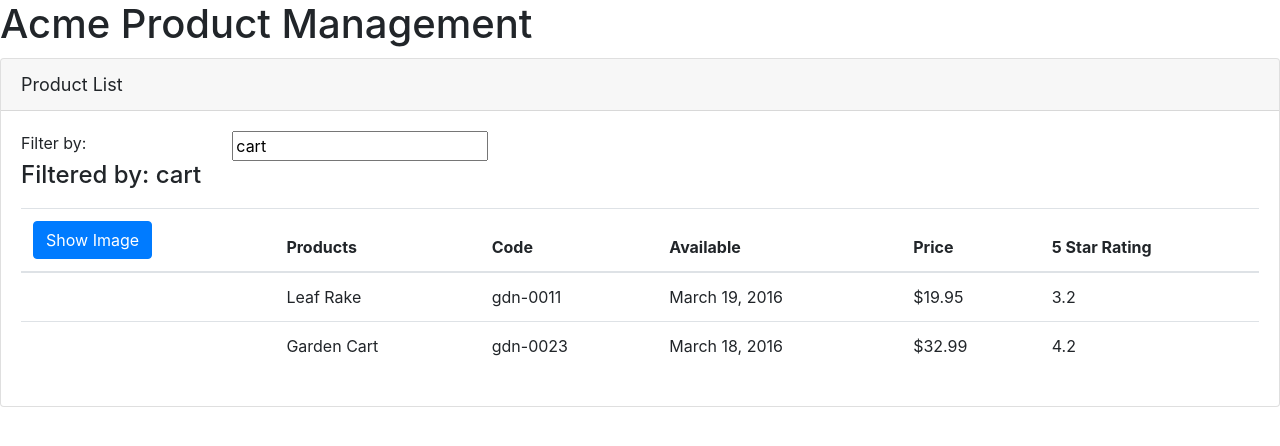
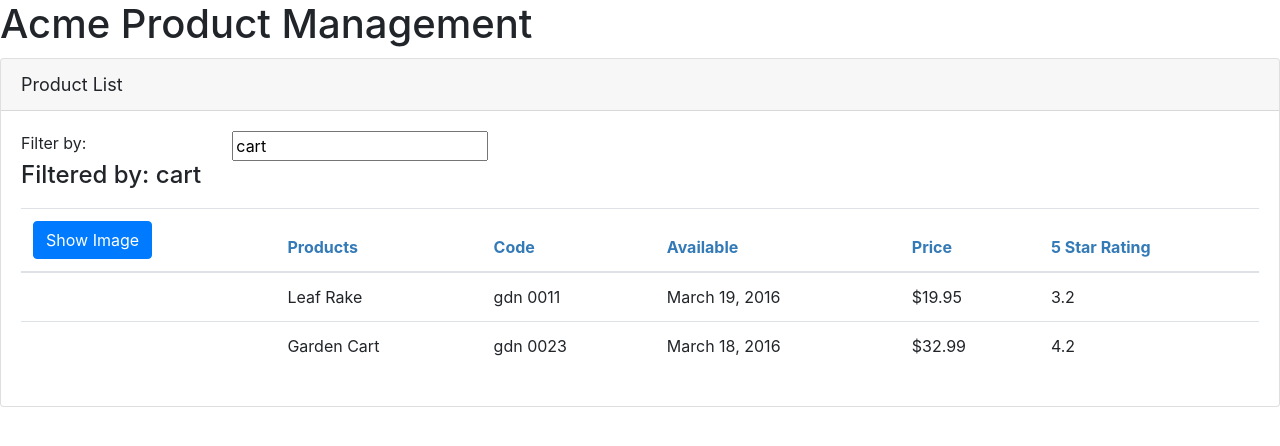
Before and after one commit to umair719/angular, an Angular app: page / in a window 1280 px wide. Shown: the top 446 px of the page. Built offline with nearby package versions, Linux system fonts and the light colour scheme.

Commit message:
added application hooks and pipes

```diff
--- a/src/app/app.module.ts
+++ b/src/app/app.module.ts
@@ -4,11 +4,13 @@
 
 import {AppComponent} from './app.component';
 import {ProductListComponent} from './products/product-list.component';
+import {ConvertToSpacesPipe} from './shared/convert-to-spaces.pipe';
 
 @NgModule({
     declarations: [
         AppComponent,
-        ProductListComponent
+        ProductListComponent,
+        ConvertToSpacesPipe
     ],
     imports: [
         BrowserModule,
--- /dev/null
+++ b/src/app/products/product-list.component.css
@@ -0,0 +1,3 @@
+thead {
+    color: #337AB7;
+}
--- a/src/app/products/product-list.component.html
+++ b/src/app/products/product-list.component.html
@@ -36,7 +36,7 @@
                     <td><img *ngIf="showImage" [src]='product.imageUrl' [title]='product.productName'
                              [style.width.px]='imageWidth' [style.margin.px]='imageMargin'></td>
                     <td>{{product.productName}}</td>
-                    <td>{{product.productCode | lowercase }}</td>
+                    <td>{{product.productCode | lowercase | convertToSpaces: '-' }}</td>
                     <td>{{product.releaseDate}}</td>
                     <td>{{product.price | currency: 'USD':'symbol':'1.2-2'}}</td>
                     <td>{{product.starRating}}</td>
--- a/src/app/products/product-list.component.ts
+++ b/src/app/products/product-list.component.ts
@@ -1,11 +1,13 @@
-import {Component} from '@angular/core';
+import {Component, OnInit} from '@angular/core';
 import {IProduct} from './product';
 
 @Component({
     selector: 'pm-products',
-    templateUrl: './product-list.component.html'
+    templateUrl: './product-list.component.html',
+    styleUrls: ['./product-list.component.css']
 })
-export class ProductListComponent {
+
+export class ProductListComponent implements OnInit {
     pageTitle: string = 'Product List';
     imageWidth: number = 50;
     imageMargin: number = 2;
@@ -34,8 +36,12 @@
         }
     ];
 
-    toggleImage():void {
+    toggleImage(): void {
         this.showImage = !this.showImage;
     }
 
+    ngOnInit(): void {
+        console.log('In OnInit');
+    }
+
 }
--- /dev/null
+++ b/src/app/shared/convert-to-spaces.pipe.ts
@@ -0,0 +1,10 @@
+import {Pipe, PipeTransform} from '@angular/core';
+
+@Pipe({
+    name: 'convertToSpaces'
+})
+export class ConvertToSpacesPipe implements PipeTransform {
+    transform(value: string, character: string): string {
+        return value.replace(character, ' ');
+    }
+}
```
